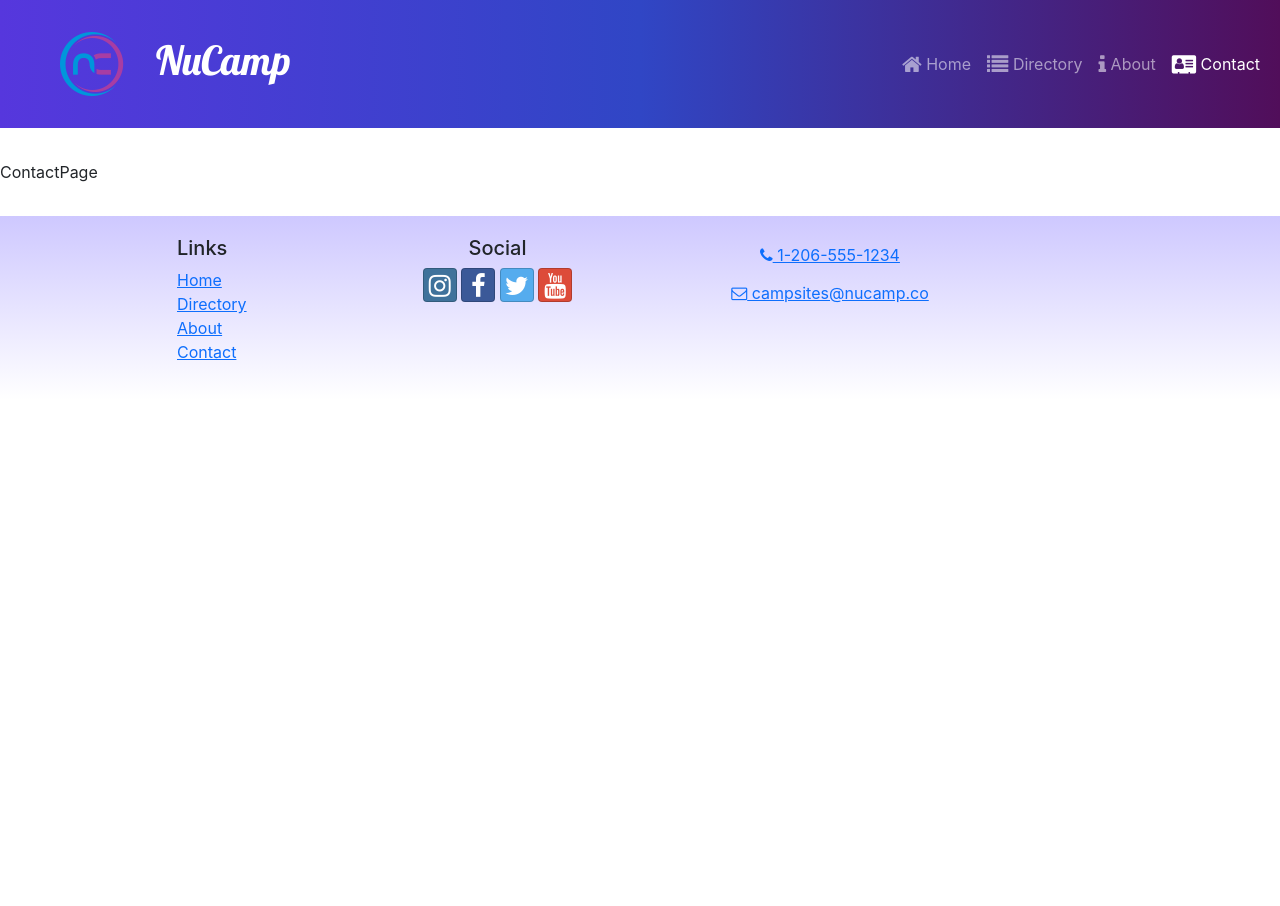
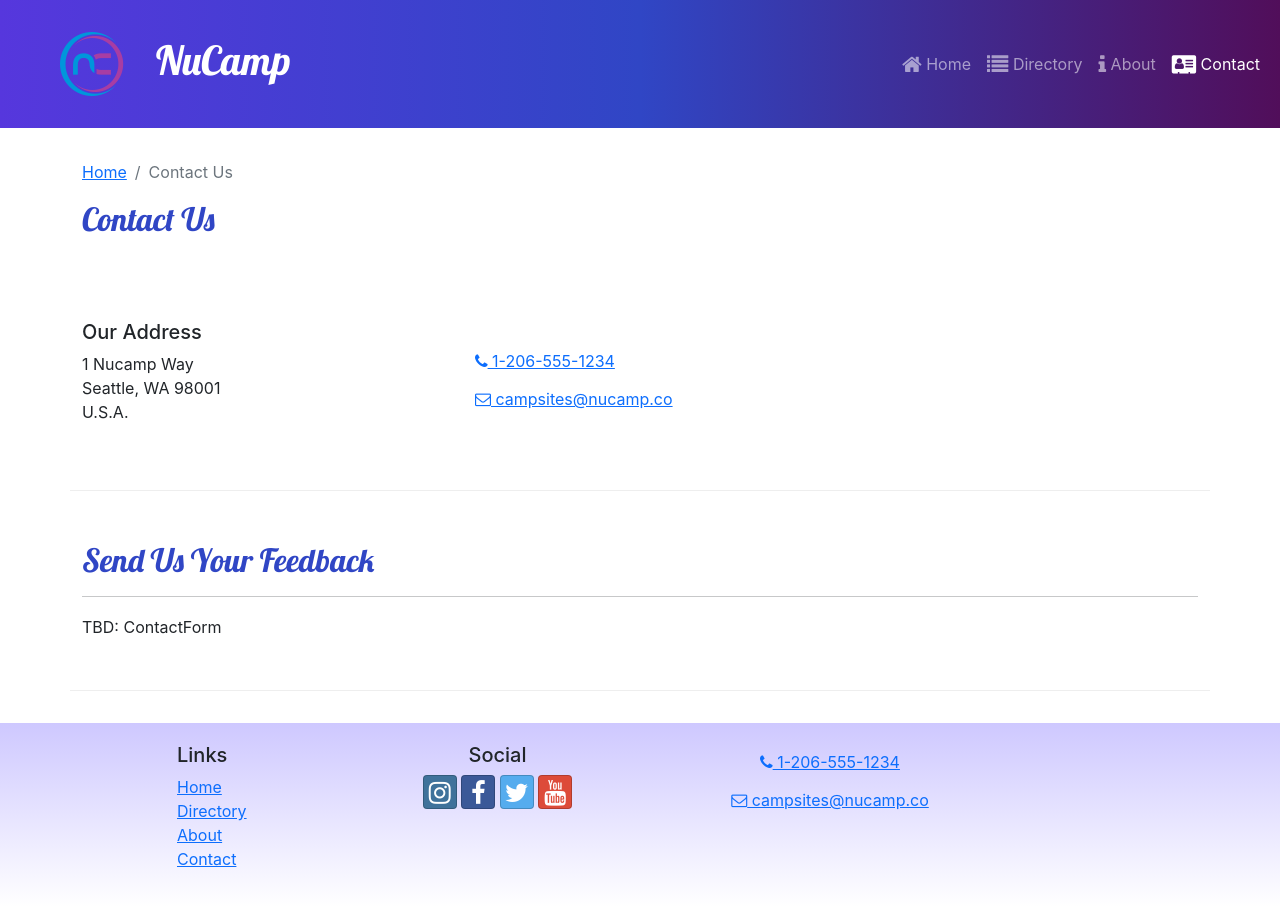
Before and after one commit to santinocc/campsite-react-2022, a React (Create React App) app: page /contact in a window 1280 px wide. Before the commit the page ends 800 px from the top, so only its background shows below. Built offline with nearby package versions, Linux system fonts and the light colour scheme.

Commit message:
2nd Contact Page

```diff
--- /dev/null
+++ b/src/features/display/AnimatedDisplayCard.js
@@ -0,0 +1,32 @@
+import { useState, useEffect } from "react";
+import { Card, CardImg, CardText, CardBody, CardTitle } from "reactstrap";
+import { useSpring, animated } from "react-spring";
+
+const AnimatedDisplayCard = ({ item }) => {
+  const { image, name, description } = item;
+  const [toggle, setToggle] = useState(false);
+
+  const animatedStyle = useSpring({
+    opacity: toggle ? 1 : 0,
+    transform: toggle ? "scale(1,1)" : "scale(1,0)",
+    config: { duration: 500 },
+  });
+
+  useEffect(() => {
+    setToggle(true);
+  }, []);
+
+  return (
+    <animated.div style={animatedStyle}>
+      <Card>
+        <CardImg src={image} alt={name} />
+        <CardBody>
+          <CardTitle>{name}</CardTitle>
+          <CardText>{description}</CardText>
+        </CardBody>
+      </Card>
+    </animated.div>
+  );
+};
+
+export default AnimatedDisplayCard;
--- a/src/features/display/DisplayList.js
+++ b/src/features/display/DisplayList.js
@@ -1,5 +1,6 @@
 import { Col, Row } from "reactstrap";
-import DisplayCard from "./DisplayCard";
+// import DisplayCard from "./DisplayCard";
+import AnimatedDisplayCard from "./AnimatedDisplayCard";
 import { selectFeaturedCampsite } from "../campsites/campsitesSlice";
 import { selectFeaturedPromotion } from "../promotions/promotionsSlice";
 import { selectFeaturedPartner } from "../partners/partnersSlice";
@@ -15,9 +16,11 @@
     <Row>
       {items.map((item, idx) => {
         return (
-          <Col md className="m-1" key={idx}>
-            <DisplayCard item={item} />
-          </Col>
+          item && (
+            <Col md className="m-1" key={idx}>
+              <AnimatedDisplayCard item={item} />
+            </Col>
+          )
         );
       })}
     </Row>
--- a/src/pages/ContactPage.js
+++ b/src/pages/ContactPage.js
@@ -1,5 +1,44 @@
+import { Container, Col, Row } from "reactstrap";
+import SubHeader from "../components/SubHeader";
+
 const ContactPage = () => {
-  return <div>ContactPage</div>;
+  return (
+    <Container>
+      <SubHeader current="Contact Us" />
+      <Row className="row-content align-items-center">
+        <Col sm="4">
+          <h5>Our Address</h5>
+          <address>
+            1 Nucamp Way
+            <br />
+            Seattle, WA 98001
+            <br />
+            U.S.A.
+          </address>
+        </Col>
+        <Col>
+          <a role="button" className="btn btn-link" href="tel:+12065551234">
+            <i className="fa fa-phone" /> 1-206-555-1234
+          </a>
+          <br />
+          <a
+            role="button"
+            className="btn btn-link"
+            href="mailto:fakeemail@fakeemail.co"
+          >
+            <i className="fa fa-envelope-o" /> campsites@nucamp.co
+          </a>
+        </Col>
+      </Row>
+      <Row className="row-content">
+        <Col xs="12">
+          <h2>Send Us Your Feedback</h2>
+          <hr />
+        </Col>
+        <Col md="10">TBD: ContactForm</Col>
+      </Row>
+    </Container>
+  );
 };
 
 export default ContactPage;
```
